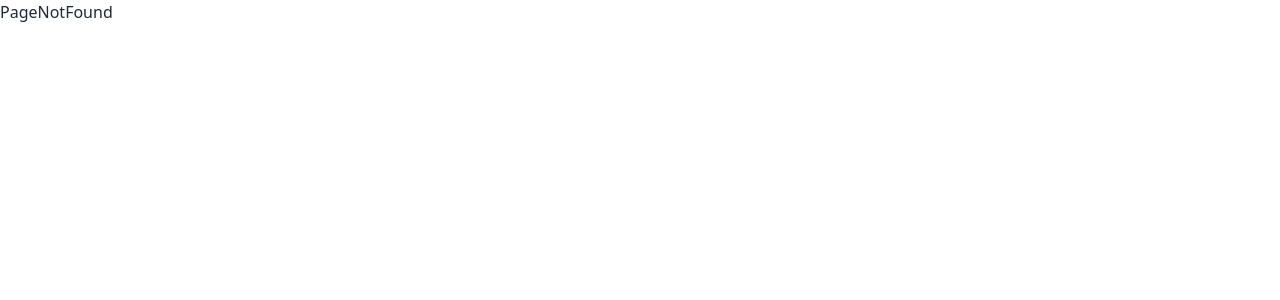
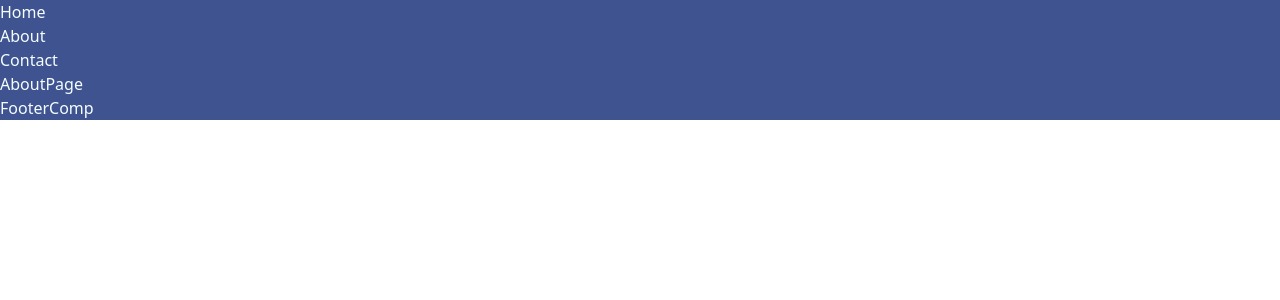
Before and after one commit to biooids/igutsinde-biooids, a React (Vite) app in the folder frontend/: page /about in a window 1280 px wide. Before the commit this address had no page. Shown: the top 300 px of the page. Built offline with nearby package versions, Linux system fonts and the light colour scheme.

Commit message:
"Updated index.html with new CSS classes, added new pages to App.tsx, and implemented navigation in HeaderComp.tsx"

```diff
--- a/frontend/index.html
+++ b/frontend/index.html
@@ -6,7 +6,7 @@
     <title>Igutsinde</title>
   </head>
   <body>
-    <main id="root"></main>
+    <main id="root" class="bg-[#3f5390] text-[#F5FDFE]"></main>
     <script type="module" src="/src/main.tsx"></script>
   </body>
 </html>
--- a/frontend/src/components/mainComp/HeaderComp.tsx
+++ b/frontend/src/components/mainComp/HeaderComp.tsx
@@ -1,5 +1,26 @@
+import { Link } from "react-router-dom";
+
 function HeaderComp() {
-  return <div>HeaderComp</div>;
+  return (
+    <header>
+      <div>
+        <img src="" alt="" />
+      </div>
+      <nav>
+        <ul>
+          <li>
+            <Link to="..">Home</Link>
+          </li>
+          <li>
+            <Link to="about">About</Link>
+          </li>
+          <li>
+            <Link to="contact">Contact</Link>
+          </li>
+        </ul>
+      </nav>
+    </header>
+  );
 }
 
 export default HeaderComp;
--- /dev/null
+++ b/frontend/src/components/pages/about/AboutPage.tsx
@@ -0,0 +1,5 @@
+function AboutPage() {
+  return <div>AboutPage</div>;
+}
+
+export default AboutPage;
--- /dev/null
+++ b/frontend/src/components/pages/contact/ContactPage.tsx
@@ -0,0 +1,5 @@
+function ContactPage() {
+  return <div>ContactPage</div>;
+}
+
+export default ContactPage;
--- /dev/null
+++ b/frontend/src/components/pages/terms&cond/TermsCondPage.tsx
@@ -0,0 +1,5 @@
+function TermsCondPage() {
+  return <div>TermsCondPage</div>;
+}
+
+export default TermsCondPage;
```
Also changed, not shown: frontend/src/App.tsx (+15 -0 lines).
